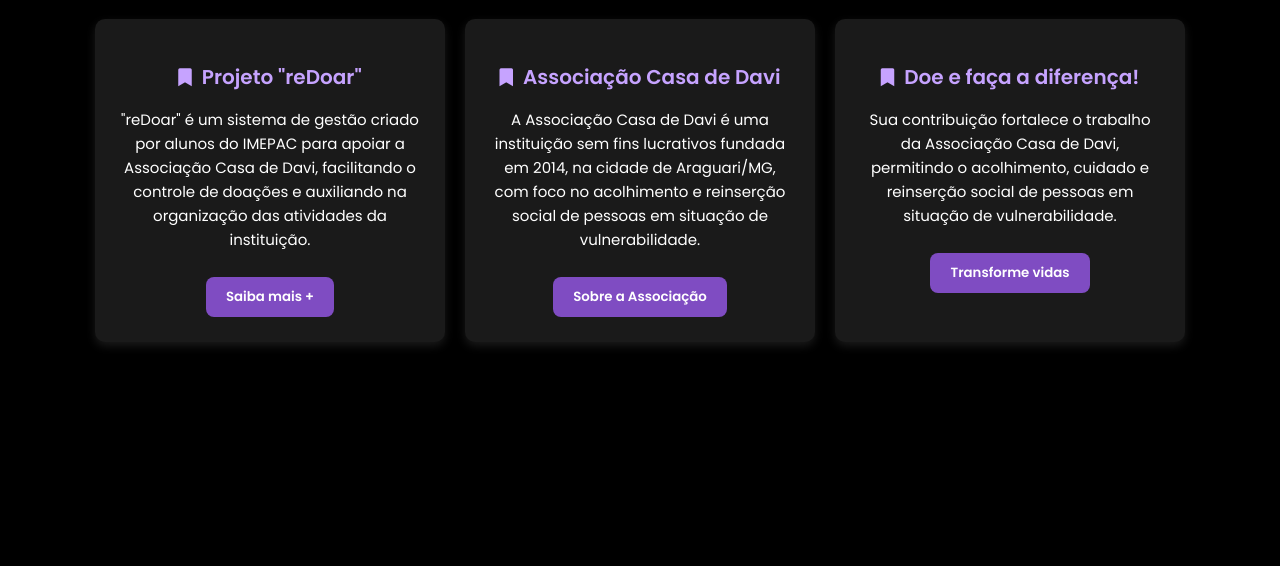
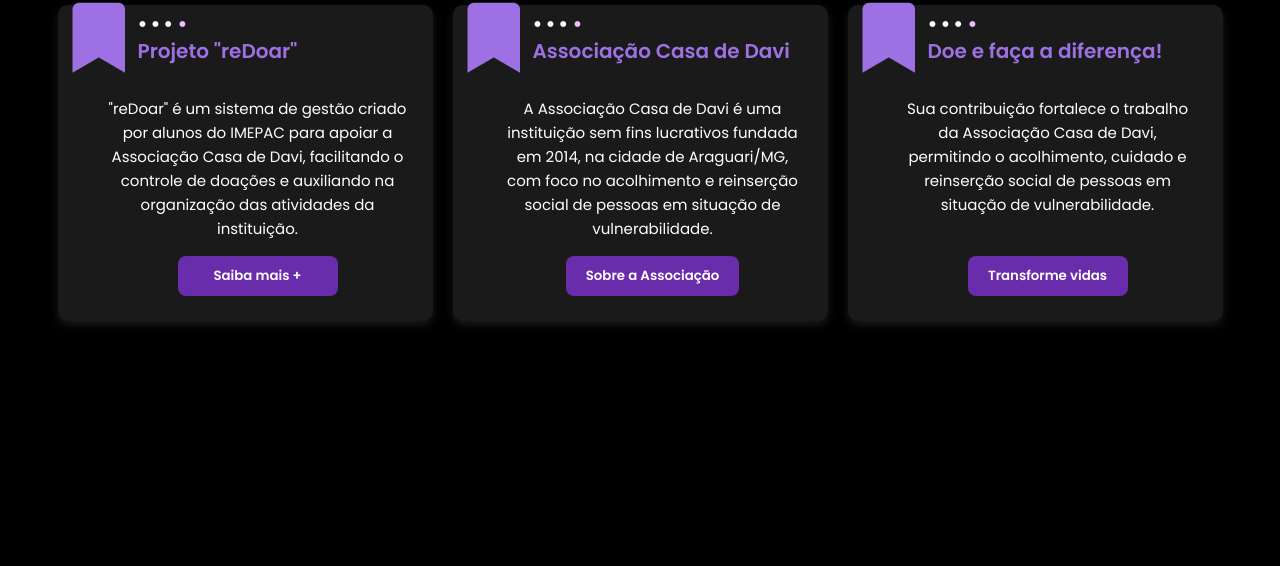
Before and after one commit to beatriznarf/Projeto_reDoar, a Spring Boot app: page / in a window 1280 px wide. Shown: the part 234-800 px from the top of the page. Run offline with Spring Boot 4, Linux system fonts and the light colour scheme.

Commit message:
Alterações layout
Alterações realizadas:

1. Alteração na palavra Login;
2. Alteração da cor roxa para #692CAB;
3. Alinhamento dos botões dentro dos cards;
4. Alteração no tamanho do bookmark para 50px;
5. Radius do navbar alterado para ficar parecido com o protótipo do Figma;

```diff
--- a/reDoar/src/main/resources/templates/telaInicial.html
+++ b/reDoar/src/main/resources/templates/telaInicial.html
@@ -95,36 +70,65 @@
             justify-content: center;
             margin-top: 40px;
             gap: 20px;
+            align-items: stretch;
         }
 
         .card {
             background-color: #1a1a1a;
             border-radius: 10px;
-            padding: 25px;
+            padding: 25px 25px 25px 50px; /* Mais espaço à esquerda */
             width: 300px;
             box-shadow: 0 4px 10px rgba(255, 255, 255, 0.1);
-            text-align: center;
+            display: flex;
+            flex-direction: column;
+            position: relative;
+        }
+
+        /* Bolinhas decorativas - 3 brancas e 1 roxa */
+        .card::before {
+            content: "•••";
+            color: #FFFFFF;
+            font-size: 24px;
+            position: absolute;
+            top: 0px;
+            left: 80px;
+            letter-spacing: 3px;
+        }
+        .card::after {
+            content: "•";
+            color: #ECBCFF;
+            font-size: 24px;
+            position: absolute;
+            top: 0px;
+            left: 120px;
+        }
+
+        .card-content {
+            flex: 1;
+            display: flex;
+            flex-direction: column;
+            text-align: left;
         }
 
         .card h2 {
             font-size: 20px;
-            color: #c6a3ff;
+            color: #9D71E3;
             font-weight: 600;
-            margin-bottom: 15px;
-            display: flex;
-            align-items: center;
-            justify-content: center;
+            margin: 5px 0 15px 0; /* Ajuste de margem */
+            padding-left: 30px; /* Espaço para o bookmark */
         }
+
 
         .card p {
             font-size: 15px;
             margin: 15px 0;
             color: white;
             text-align: center;
+            flex-grow: 1;
         }
 
         .card button {
-            background-color: #7f4cc2;
+            background-color: #692CAB; /* Roxo atualizado */
             border: none;
             color: white;
             padding: 10px 20px;
@@ -133,33 +137,35 @@
             cursor: pointer;
             transition: background 0.3s;
             font-family: 'Poppins', sans-serif;
-            margin-top: 10px;
+            margin-top: auto;
+            align-self: center;
+            min-width: 160px;
         }
 
         .card button:hover {
-            background-color: #6a3fb0;
+            background-color: #5A2493; /* Tom mais escuro para hover */
         }
 
+
         .bookmark-icon {
-            color: #c6a3ff;
-            margin-right: 10px;
-            font-size: 18px;
+            color: #9D71E3;
+            font-size: 70px; /* Tamanho do bookmark */
+            position: absolute;
+            top: -2px;
+            left: 15px;
+            z-index: 2;
         }
     </style>
 </head>
 <body>
 
 <nav class="navbar">
-
     <div class="navbar-menu">
-        <a href="#" class="navbar-item"> Doe aqui </a>
-        <a href="#" class="navbar-item"> Projetos </a>
-        <a href="#" class="navbar-item"> Contatos </a>
-        <a href="#" class="navbar-item"> Parcerias </a>
-    </div>
-
-    <div class="navbar-actions">
-        <a href="#" class="navbar-item login-btn">Login</a>
+        <a href="#" class="navbar-item">Doe aqui</a>
+        <a href="#" class="navbar-item">Projetos</a>
+        <a href="#" class="navbar-item">Contatos</a>
+        <a href="#" class="navbar-item">Parcerias</a>
+        <a href="#" class="navbar-item">Login</a>
     </div>
 </nav>
 
@@ -170,30 +176,29 @@
 
     <div class="cards">
         <div class="card">
+            <div class="card-content">
                 <h2><i class="fas fa-bookmark bookmark-icon"></i> Projeto "reDoar"</h2>
-            <p> "reDoar" é um sistema de gestão criado por alunos do IMEPAC para apoiar a Associação Casa de Davi, facilitando o controle de doações e auxiliando na organização das atividades da instituição.</p>
-            <button> Saiba mais +</button>
+                <p>"reDoar" é um sistema de gestão criado por alunos do IMEPAC para apoiar a Associação Casa de Davi, facilitando o controle de doações e auxiliando na organização das atividades da instituição.</p>
+                <button>Saiba mais +</button>
+            </div>
         </div>
 
-
-
         <div class="card">
+            <div class="card-content">
                 <h2><i class="fas fa-bookmark bookmark-icon"></i> Associação Casa de Davi</h2>
                 <p>A Associação Casa de Davi é uma instituição sem fins lucrativos fundada em 2014, na cidade de Araguari/MG, com foco no acolhimento e reinserção social de pessoas em situação de vulnerabilidade.</p>
                 <button>Sobre a Associação</button>
             </div>
-
-
+        </div>
 
         <div class="card">
+            <div class="card-content">
                 <h2><i class="fas fa-bookmark bookmark-icon"></i> Doe e faça a diferença!</h2>
                 <p>Sua contribuição fortalece o trabalho da Associação Casa de Davi, permitindo o acolhimento, cuidado e reinserção social de pessoas em situação de vulnerabilidade.</p>
                 <button>Transforme vidas</button>
             </div>
-
         </div>
-
-
+    </div>
 </section>
 
 </body>
```
Also changed, not shown: other parts of reDoar/src/main/resources/templates/telaInicial.html (+4 -29 lines), 1 other file. Lines whose indentation alone changed are shown as unchanged.
